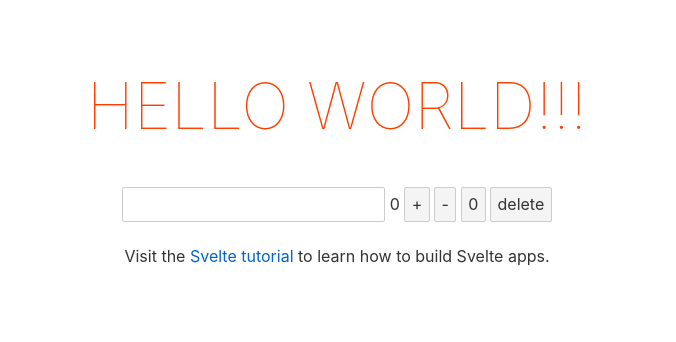
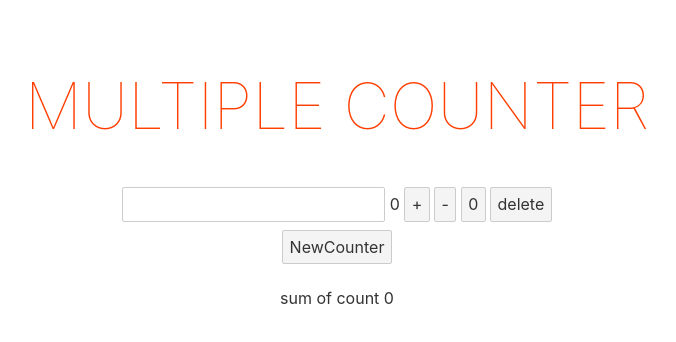
Before and after one commit to AjisaiHachimitsu/counter_by_svelte, a Svelte app: page / in a window 1280 px wide. Shown: the top 342 px of the page, without its empty margins (303-979 px from the left). Built offline with nearby package versions, Linux system fonts and the light colour scheme.

Commit message:
カウントの合計数が同期されるように

```diff
--- a/src/App.svelte
+++ b/src/App.svelte
@@ -1,12 +1,27 @@
 <script lang="ts">
-	export let name: string;
   import Counter from "./Counter.svelte";
+  import { onMount } from "svelte";
+  import Counter1 from "./counter";
+  import {counterItems} from './store'
+  onMount(()=>{
+	  addCounter()
+  })
+  function addCounter(title=""){
+    $counterItems=[...$counterItems,new Counter1(title)]
+  }
+  function sum(counters:Counter1[])
+  {
+    return Counter1.Sum(counters);
+  }
 </script>
 
 <main>
-	<h1>Hello {name}!</h1>
-  <Counter />
-	<p>Visit the <a href="https://svelte.dev/tutorial">Svelte tutorial</a> to learn how to build Svelte apps.</p>
+	<h1>Multiple Counter</h1>
+  {#each $counterItems as item,i}
+    <Counter counter={item} delete_function={()=>{$counterItems.splice(i,1);$counterItems=$counterItems}} update_function={()=>$counterItems=$counterItems}/>
+  {/each}
+  <div><button on:click={()=>addCounter()} >NewCounter</button></div>
+	<p>sum of count {sum($counterItems)}</p>
 </main>
 
 <style>
--- a/src/Counter.svelte
+++ b/src/Counter.svelte
@@ -1,17 +1,17 @@
 <script lang='ts'>
   import Counter1 from "./counter";
-  import { counterItems } from "./store";
-  export let title="";
-  $counterItems=[...$counterItems,new Counter1(title)]
+  //import { counterItems } from "./store";
+  export let counter:Counter1;
+  export let delete_function=()=>{};
+  export let update_function=()=>{};
+
 </script>
 
 <div>
-  {#each $counterItems as counter,index}
-    <input type="text" bind:value={counter.title}>
-    <span>{counter.Count}</span>
-    <button on:click={()=>{counter.IncreaseCount();counter=counter;}}>+</button>
-    <button on:click={()=>{counter.DecreaseCount();counter=counter;}}>-</button>
-    <button on:click={()=>{counter.ResetCount();counter=counter;}}>0</button>
-    <button on:click={()=>{$counterItems.splice(index,1);}}>delete</button>
-  {/each}
+  <input type="text" bind:value={counter.title}>
+  <span>{counter.Count}</span>
+   <button on:click={()=>{counter.IncreaseCount();update_function()}}>+</button>
+   <button on:click={()=>{counter.DecreaseCount();update_function()}}>-</button>
+   <button on:click={()=>{counter.ResetCount();update_function()}}>0</button>
+   <button on:click={()=>{delete_function();update_function()}}>delete</button>
 </div>
--- a/src/main.ts
+++ b/src/main.ts
@@ -2,9 +2,6 @@ import App from './App.svelte';
 
 const app = new App({
 	target: document.body,
-	props: {
-		name: 'world!!'
-	}
 });
 
 export default app;
```
